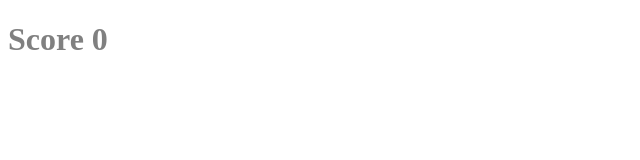
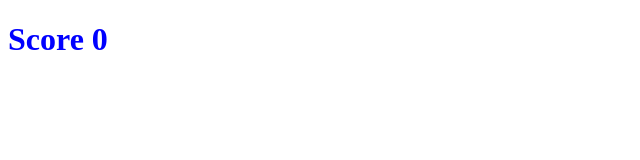
Before and after one commit to xyeras/javascript-stuff, a plain HTML site: page day-2/whack-a-mole/index.html in a window 1280 px wide. Shown: the whole page, without its empty margins (0-640 px from the left). Drawn offline with Linux system fonts and the light colour scheme.

Commit message:
finished writing down comments

```diff
--- a/day-2/whack-a-mole/index.html
+++ b/day-2/whack-a-mole/index.html
@@ -51,8 +51,8 @@
             return answer; // Function will retrieve answer set by the previous line of code
         }
 
-        function moleAppears(time) {
-            timeRef = setTimeout(function() {
+        function moleAppears(time) { // Function takes time as an argument to execute the inner function
+            timeRef = setTimeout(function() { // Inner function will execute within the time limit as given by time
                 moleElement.style.display = 'block'; // Display the mole image to have a block display
                 moleElement.style.top = getRandom() + 'px'; // Setting the y-coordinate of mole
                 moleElement.style.left = getRandom() + 'px'; // Setting the x-coordinate of mole
@@ -65,8 +65,8 @@
 
         }
 
-        function moleDisappears(time) {
-            timeRef = setTimeout(function() {
+        function moleDisappears(time) { // Takes time as an argument to execute the inner funciton
+            timeRef = setTimeout(function() { // Inner function will execute within the time limit as given by the time parameter
                 const scoreElement = document.querySelector('#score'); // Setting the scoreElement with the id "score"
                 moleElement.style.display = 'none'; // To make the mole disappear
                 scoreElement.innerHTML = playerScore; // scoreElement on the html will reflect the playerScore
@@ -89,7 +89,7 @@
 
 
     <style>
-    h1 { color: grey }
+    h1 { color: blue; }
     </style>
 
 
```
